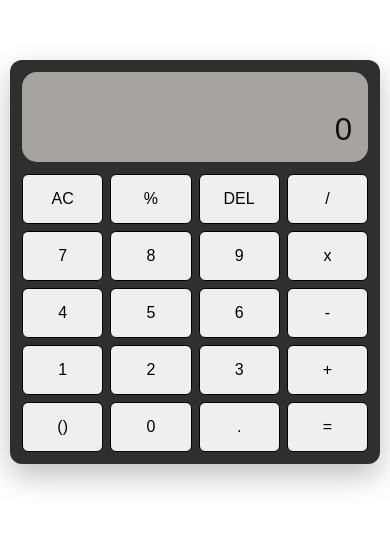
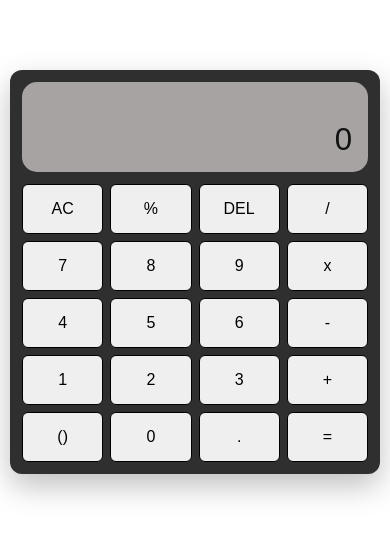
Before and after one commit to princemclein/Web-Calculator, a plain HTML site: page index.html in a window 390 px wide. Shown: the part 160-696 px from the top of the page. Drawn offline with Linux system fonts and the light colour scheme.

Commit message:
Added height: 100vh; in the media queries

```diff
--- a/script.js
+++ b/script.js
@@ -106,4 +106,4 @@ decimalButton.addEventListener("click", () => {
   }
 });
 
-// Track if the calculator has just displayed a result
+// Percent function
--- a/styles.css
+++ b/styles.css
@@ -74,7 +74,9 @@ button:active {
   body {
     padding: 10px;
   }
-
+  main {
+    height: 100vh;
+  }
   .calculator {
     padding: 12px;
     border-radius: 12px;
```
